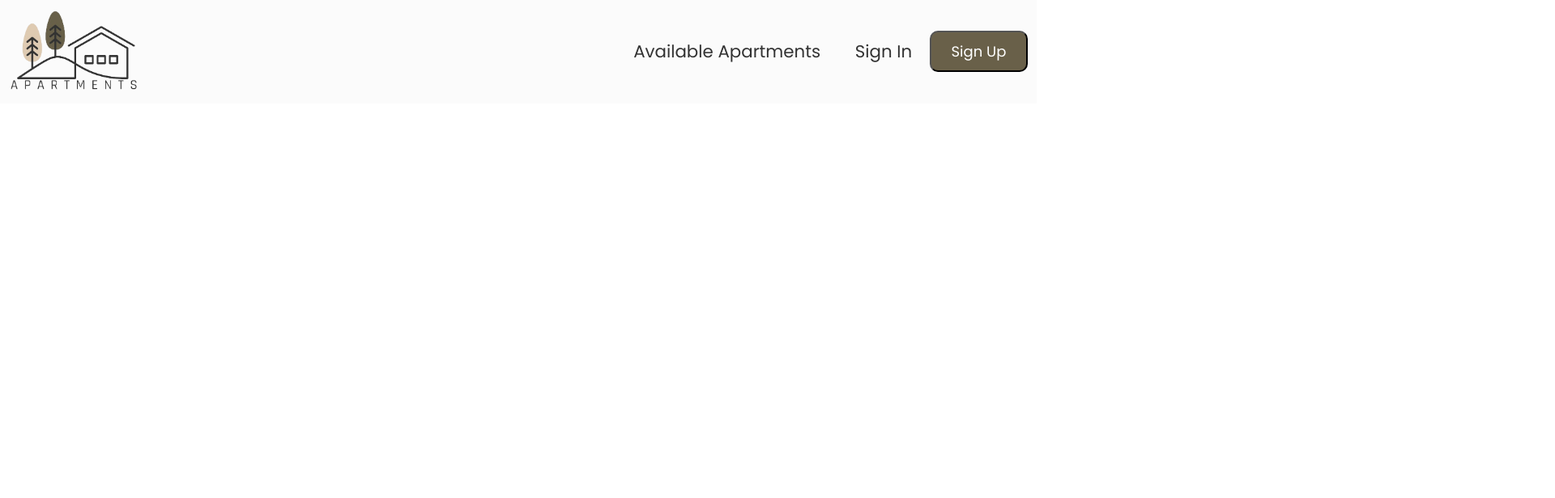
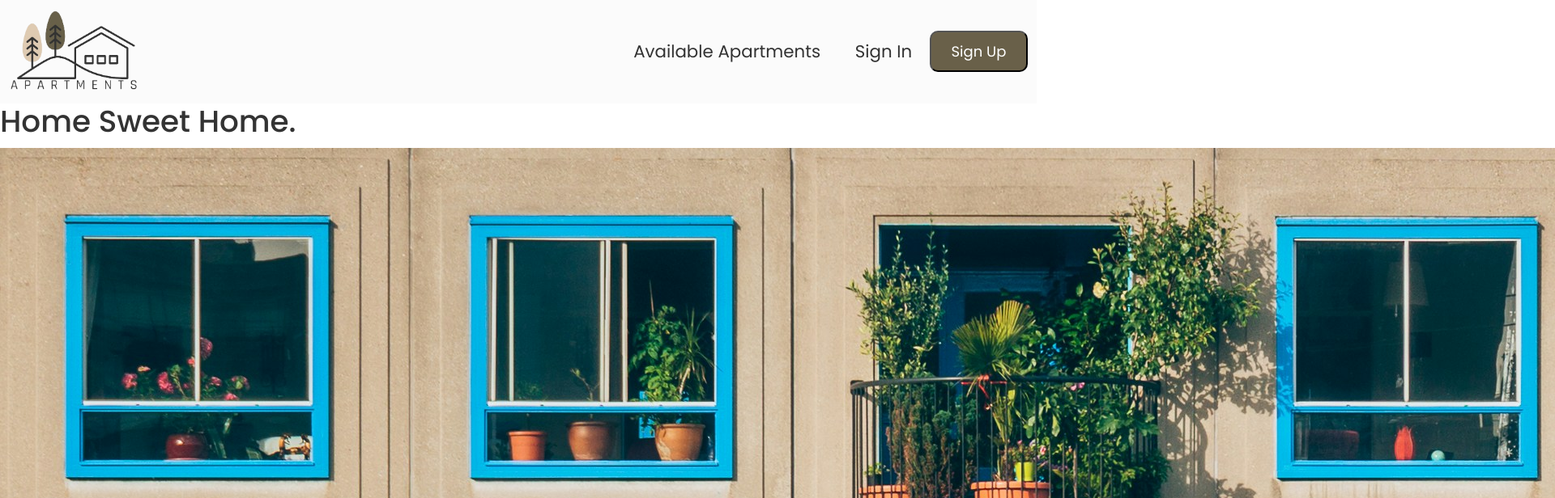
Before and after one commit to sjproctor/learn-apartment-app-react, a React (Create React App) app: page / in a window 1280 px wide. Shown: the top 616 px of the page at 81% size, 1920 px wide, since content can reach past the window. Built offline with nearby package versions, Linux system fonts and the light colour scheme.

Commit message:
:sparkles: adds home component, router, image asset, test coverage

```diff
--- a/src/App.js
+++ b/src/App.js
@@ -16,10 +16,10 @@ const App = () => {
   return (
     <>
       <Header />
-      {/* <Routes>
-        <Home />
-        <NotFound />
-      </Routes> */}
+      <Routes>
+        <Route path="/" element={<Home />} />
+        {/* <NotFound /> */}
+      </Routes>
       <Footer />
     </>
   )
--- /dev/null
+++ b/src/pages/Home.js
@@ -0,0 +1,17 @@
+import React from "react"
+import apartments from "../assets/jan-jakub-nanista-unsplash.jpg"
+
+const Home = () => {
+  return (
+    <div className="page-body center-content">
+      <h3 className="home-header">Home Sweet Home.</h3>
+      <img
+        src={apartments}
+        alt="tiled pattern of blue windows on a tan building"
+        className="home-apartment-image"
+      />
+    </div>
+  )
+}
+
+export default Home
```
Also changed, not shown: src/assets/jan-jakub-nanista-unsplash.jpg (added), 1 other file (tests, documents, lock files or other folders).
